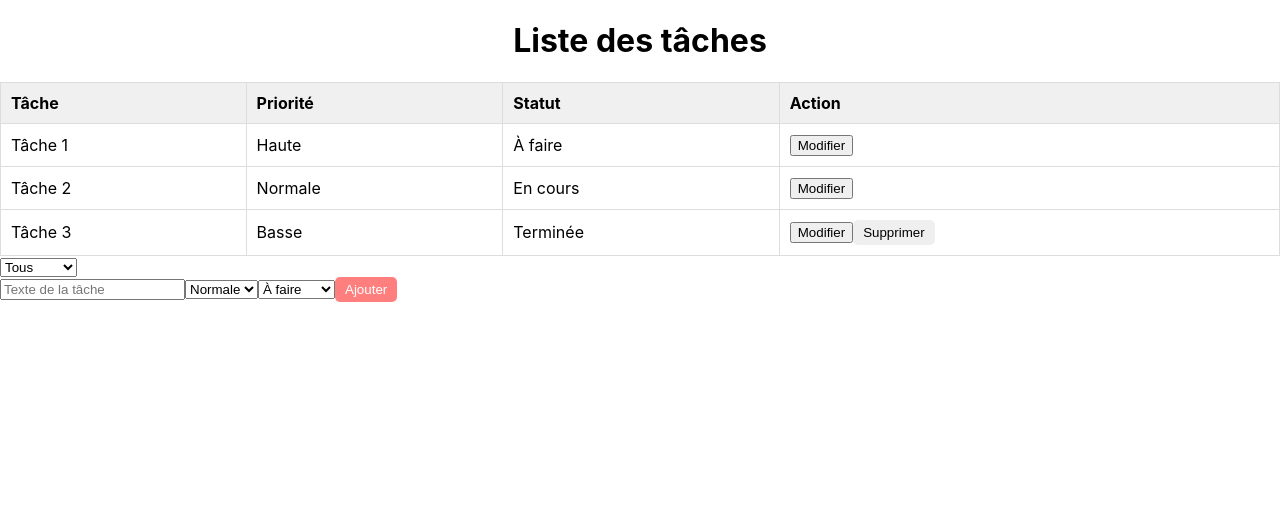
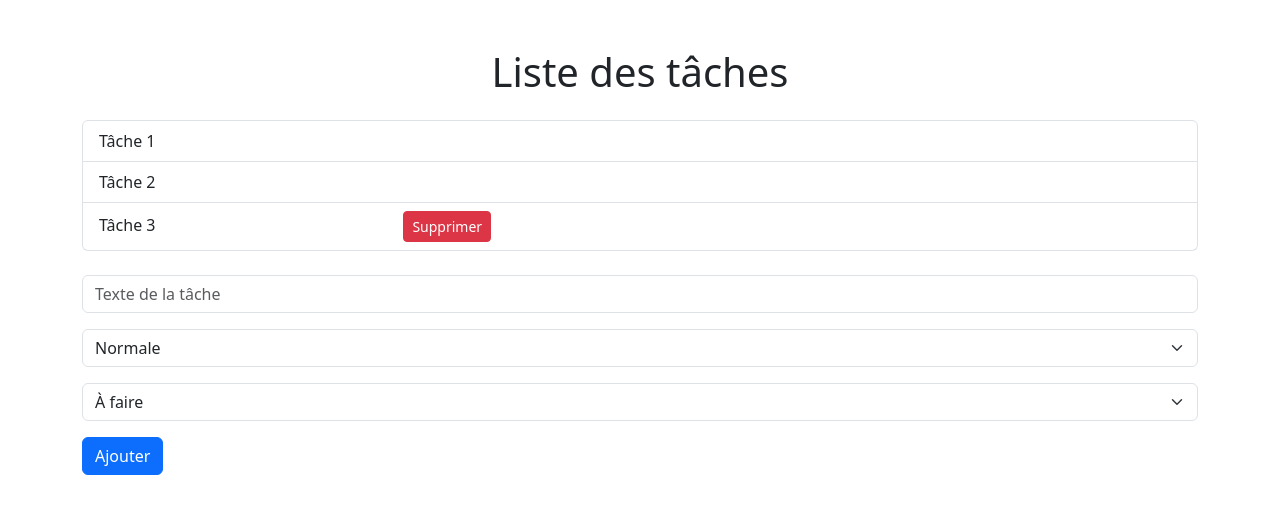
Before and after one commit to Aristidelove/Projet03, a React (Create React App) app: page / in a window 1280 px wide. Shown: the top 514 px of the page. Built offline with nearby package versions, Linux system fonts and the light colour scheme.

Commit message:
Modification

```diff
--- a/src/App.js
+++ b/src/App.js
@@ -1,39 +1,21 @@
-import React, { useState, useEffect } from 'react';
-import './App.css';
+import React, { useState } from 'react';
+import 'bootstrap/dist/css/bootstrap.min.css';
 
 function App() {
-  const [tasks, setTasks] = useState(() => {
-    const storedTasks = localStorage.getItem('tasks');
-    return storedTasks ? JSON.parse(storedTasks) : [
+  const [tasks, setTasks] = useState([
     { id: 1, text: 'Tâche 1', priority: 'Haute', status: 'À faire' },
     { id: 2, text: 'Tâche 2', priority: 'Normale', status: 'En cours' },
     { id: 3, text: 'Tâche 3', priority: 'Basse', status: 'Terminée' },
-    ];
-  });
+  ]);
 
   const [text, setText] = useState('');
   const [priority, setPriority] = useState('Normale');
   const [status, setStatus] = useState('À faire');
-  const [filter, setFilter] = useState('');
-  const [editTask, setEditTask] = useState(null);
-
-  useEffect(() => {
-    localStorage.setItem('tasks', JSON.stringify(tasks));
-  }, [tasks]);
 
   const handleSubmit = (e) => {
     e.preventDefault();
-    if (text.trim() === '') {
-      alert('Veuillez entrer un texte pour la tâche');
-      return;
-    }
-    if (editTask) {
-      setTasks(tasks.map((task) => task.id === editTask.id ? { ...task, text, priority, status } : task));
-      setEditTask(null);
-    } else {
     const newTask = { id: Date.now(), text, priority, status };
     setTasks([...tasks, newTask]);
-    }
     setText('');
     setPriority('Normale');
     setStatus('À faire');
@@ -43,62 +25,40 @@ function App() {
     setTasks(tasks.filter((task) => task.id !== id));
   };
 
-  const handleEdit = (task) => {
-    setEditTask(task);
-    setText(task.text);
-    setPriority(task.priority);
-    setStatus(task.status);
-  };
-
-  const filteredTasks = tasks.filter((task) => task.status.includes(filter));
-
   return (
-    <div>
-      <h1 style={{ textAlign: 'center' }}>Liste des tâches</h1>
-      <table>
-        <thead>
-          <tr>
-            <th>Tâche</th>
-            <th>Priorité</th>
-            <th>Statut</th>
-            <th>Action</th>
-          </tr>
-        </thead>
-        <tbody>
-          {filteredTasks.map((task) => (
-            <tr key={task.id}>
-              <td>{task.text}</td>
-              <td>{task.priority}</td>
-              <td>{task.status}</td>
-              <td>
-                <button onClick={() => handleEdit(task)}>Modifier</button>
+    <div className="container mt-5">
+      <h1 className="text-center mb-4">Liste des tâches</h1>
+      <ul className="list-group">
+        {tasks.map((task) => (
+          <li key={task.id} className="list-group-item">
+            <span>{task.text}</span>
+            <span className="badge badge-secondary ms-2">Priorité : {task.priority}</span>
+            <span className="badge badge-info ms-2">Statut : {task.status}</span>
             {task.status === 'Terminée' && (
-                  <button className="delete-button" onClick={() => handleDelete(task.id)}>Supprimer</button>
+              <button className="btn btn-danger btn-sm ms-2" onClick={() => handleDelete(task.id)}>Supprimer</button>
             )}
-              </td>
-            </tr>
+          </li>
         ))}
-        </tbody>
-      </table>
-      <select value={filter} onChange={(e) => setFilter(e.target.value)}>
-        <option value="">Tous</option>
+      </ul>
+      <form onSubmit={handleSubmit} className="mt-4">
+        <div className="mb-3">
+          <input type="text" className="form-control" value={text} onChange={(e) => setText(e.target.value)} placeholder="Texte de la tâche" />
+        </div>
+        <div className="mb-3">
+          <select className="form-select" value={priority} onChange={(e) => setPriority(e.target.value)}>
+            <option value="Haute">Haute</option>
+            <option value="Normale">Normale</option>
+            <option value="Basse">Basse</option>
+          </select>
+        </div>
+        <div className="mb-3">
+          <select className="form-select" value={status} onChange={(e) => setStatus(e.target.value)}>
             <option value="À faire">À faire</option>
             <option value="En cours">En cours</option>
             <option value="Terminée">Terminée</option>
           </select>
-      <form onSubmit={handleSubmit}>
-        <input type="text" value={text} onChange={(e) => setText(e.target.value)} placeholder="Texte de la tâche" />
-        <select value={priority} onChange={(e) => setPriority(e.target.value)}>
-          <option value="Haute">Haute</option>
-          <option value="Normale">Normale</option>
-          <option value="Basse">Basse</option>
-        </select>
-        <select value={status} onChange={(e) => setStatus(e.target.value)}>
-          <option value="À faire">À faire</option>
-          <option value="En cours">En cours</option>
-          <option value="Terminée">Terminée</option>
-        </select>
-        <button className="add-button" type="submit">{editTask ? 'Modifier' : 'Ajouter'}</button>
+        </div>
+        <button type="submit" className="btn btn-primary">Ajouter</button>
       </form>
     </div>
   );
```
Lines whose indentation alone changed are shown as unchanged.
